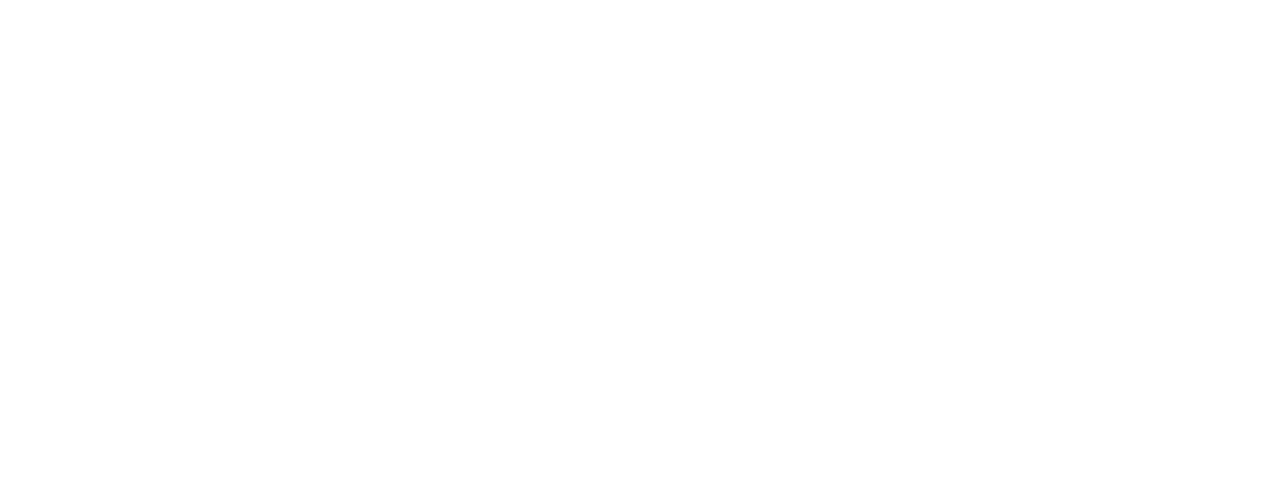
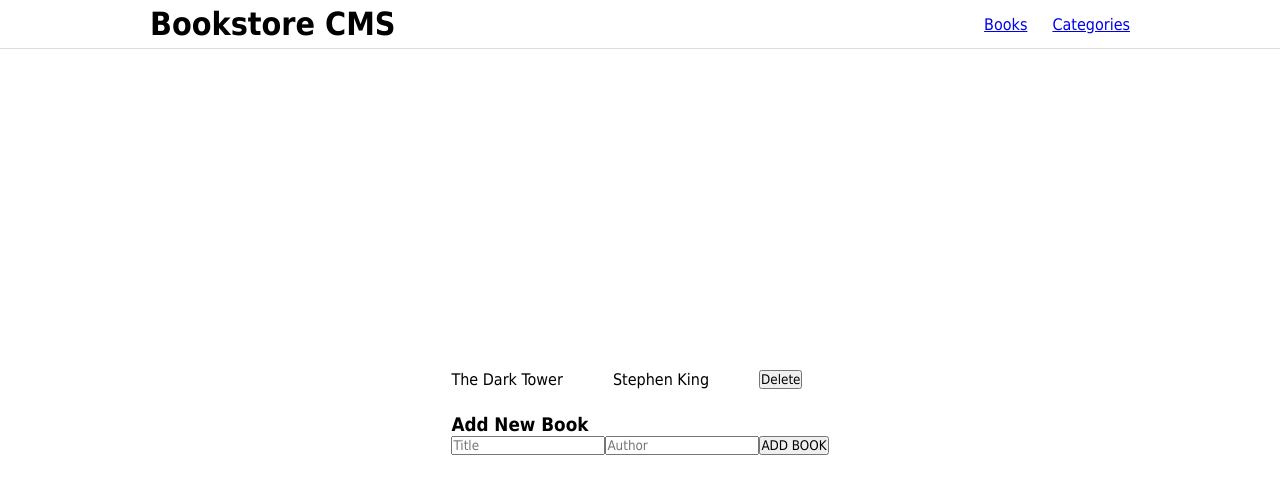
Before and after one commit to karayamanemre/bookstore, a React (Create React App) app: page / in a window 1280 px wide. Shown: the top 494 px of the page. Built offline with nearby package versions, Linux system fonts and the light colour scheme.

Commit message:
create components

```diff
--- a/src/App.css
+++ b/src/App.css
@@ -1,38 +1,43 @@
-.App {
-  text-align: center;
+* {
+  margin: 0;
+  padding: 0;
+  box-sizing: border-box;
+  -webkit-box-sizing: border-box;
+  font-family: Tahoma, sans-serif;
 }
 
-.App-logo {
-  height: 40vmin;
-  pointer-events: none;
-}
-
-@media (prefers-reduced-motion: no-preference) {
-  .App-logo {
-    animation: App-logo-spin infinite 20s linear;
-  }
-}
-
-.App-header {
-  background-color: #282c34;
-  min-height: 100vh;
+body {
+  width: 100vw;
+  height: 100vh;
   display: flex;
   flex-direction: column;
   align-items: center;
   justify-content: center;
-  font-size: calc(10px + 2vmin);
-  color: white;
 }
 
-.App-link {
-  color: #61dafb;
+header {
+  width: 100%;
+  padding: 5px 150px;
+  display: flex;
+  align-items: center;
+  justify-content: space-between;
+  position: fixed;
+  top: 0;
+  left: 0;
+  border-bottom: 1px solid #ddd;
 }
 
-@keyframes App-logo-spin {
-  from {
-    transform: rotate(0deg);
-  }
-  to {
-    transform: rotate(360deg);
-  }
+ul {
+  list-style: none;
 }
+
+.nav-links {
+  display: flex;
+  gap: 25px;
+}
+
+.book-item {
+  display: flex;
+  gap: 50px;
+  margin: 25px 0;
+}
--- a/src/App.js
+++ b/src/App.js
@@ -1,7 +1,21 @@
 import './App.css';
+import { Routes, Route, BrowserRouter } from 'react-router-dom';
+import Navbar from './components/Navbar';
+import BookList from './components/BookList';
+import Categories from './components/Categories';
+import AddForm from './components/AddForm';
 
 function App() {
-  return <div className="App"></div>;
+  return (
+    <BrowserRouter>
+      <Navbar />
+      <Routes>
+        <Route path="/" element={<BookList />} />
+        <Route path="/categories" element={<Categories />} />
+      </Routes>
+      <AddForm />
+    </BrowserRouter>
+  );
 }
 
 export default App;
--- /dev/null
+++ b/src/components/AddForm.js
@@ -0,0 +1,14 @@
+import React from 'react';
+
+export default function AddForm() {
+  return (
+    <div className="add-book">
+      <h3>Add New Book</h3>
+      <form>
+        <input placeholder="Title" />
+        <input placeholder="Author" />
+        <button type="submit">ADD BOOK</button>
+      </form>
+    </div>
+  );
+}
--- /dev/null
+++ b/src/components/Book.js
@@ -0,0 +1,14 @@
+import React from 'react';
+
+const Book = (props) => {
+  const { title, author } = props;
+  return (
+    <div className="book-item">
+      <p>{title}</p>
+      <p>{author}</p>
+      <button>Delete</button>
+    </div>
+  );
+};
+
+export default Book;
--- /dev/null
+++ b/src/components/BookList.js
@@ -0,0 +1,14 @@
+import React from 'react';
+import Book from './Book';
+
+export default function BookList() {
+  const data = [
+    {
+      title: 'The Dark Tower',
+      author: 'Stephen King',
+    },
+  ];
+  return data.map((book) => (
+    <Book key={1} title={book.title} author={book.author} />
+  ));
+}
--- /dev/null
+++ b/src/components/Categories.js
@@ -0,0 +1,9 @@
+import React from 'react';
+
+export default function Categories() {
+  return (
+    <div>
+      <button>Check status</button>
+    </div>
+  );
+}
--- /dev/null
+++ b/src/components/Navbar.js
@@ -0,0 +1,18 @@
+import React from 'react';
+import { Link } from 'react-router-dom';
+
+export default function Navbar() {
+  return (
+    <header>
+      <h1>Bookstore CMS</h1>
+      <ul className="nav-links">
+        <li>
+          <Link to="/">Books</Link>
+        </li>
+        <li>
+          <Link to="/categories">Categories</Link>
+        </li>
+      </ul>
+    </header>
+  );
+}
```
